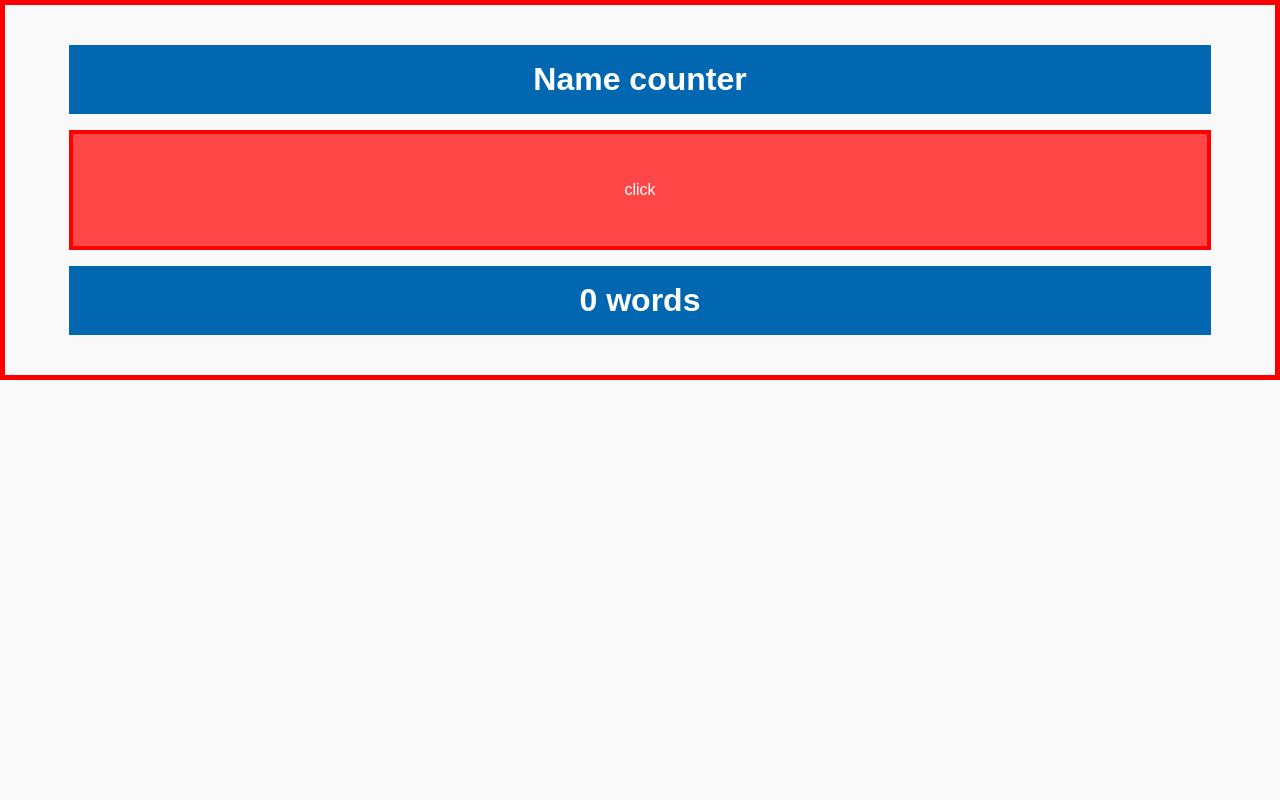
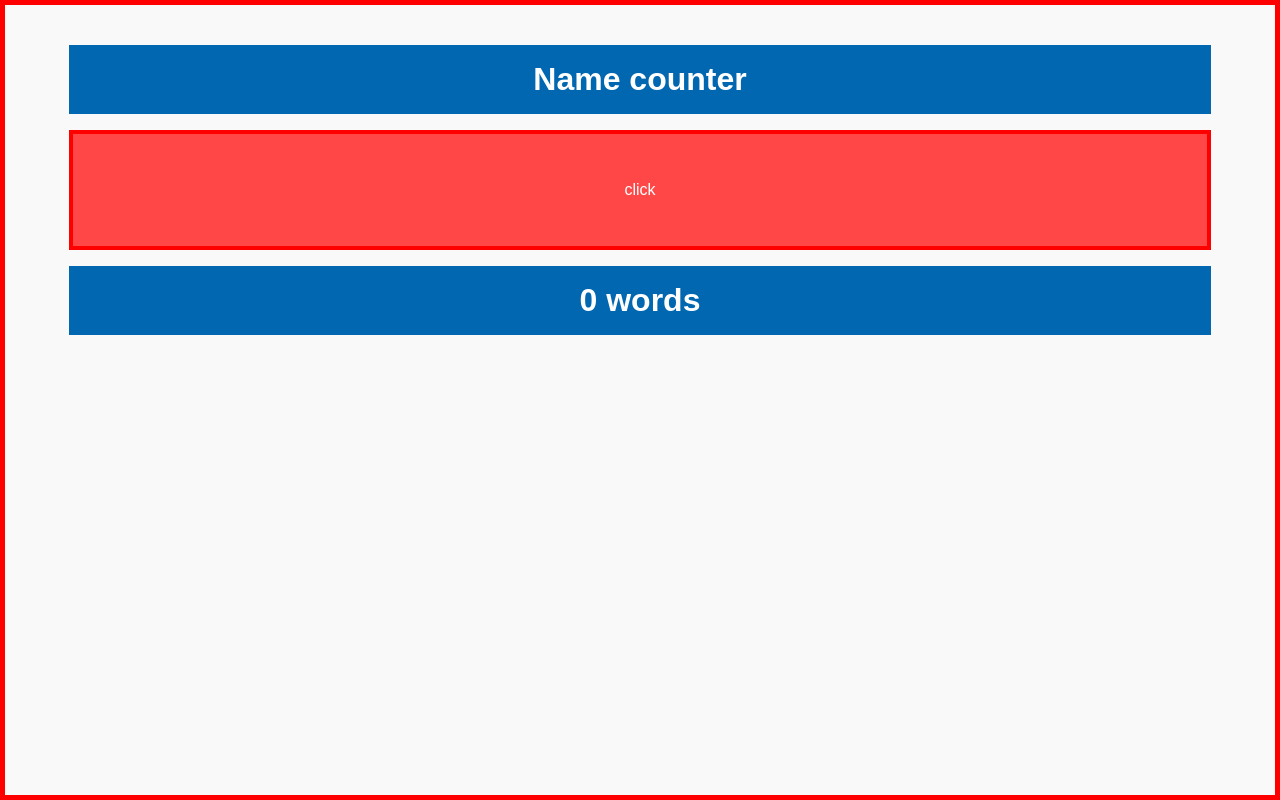
Before and after one commit to tus020191/project, a plain HTML site: page name_counter.html in a window 1280 px wide. Drawn offline with Linux system fonts and the light colour scheme.

Commit message:
Update name_counter.html

```diff
--- a/name_counter.html
+++ b/name_counter.html
@@ -12,12 +12,17 @@
     box-sizing: border-box;
 }
 
+html, body {
+    height: 100%;
+    margin: 0;
+    padding: 0;
+
 body {
     padding: 5vh 5vw;
     font-family: Arial, sans-serif;
     background-color: #f9f9f9;
     border : 5px solid red ;
-    height : 100%
+    height : 100% ;
 }
 
 /* Header */
```
